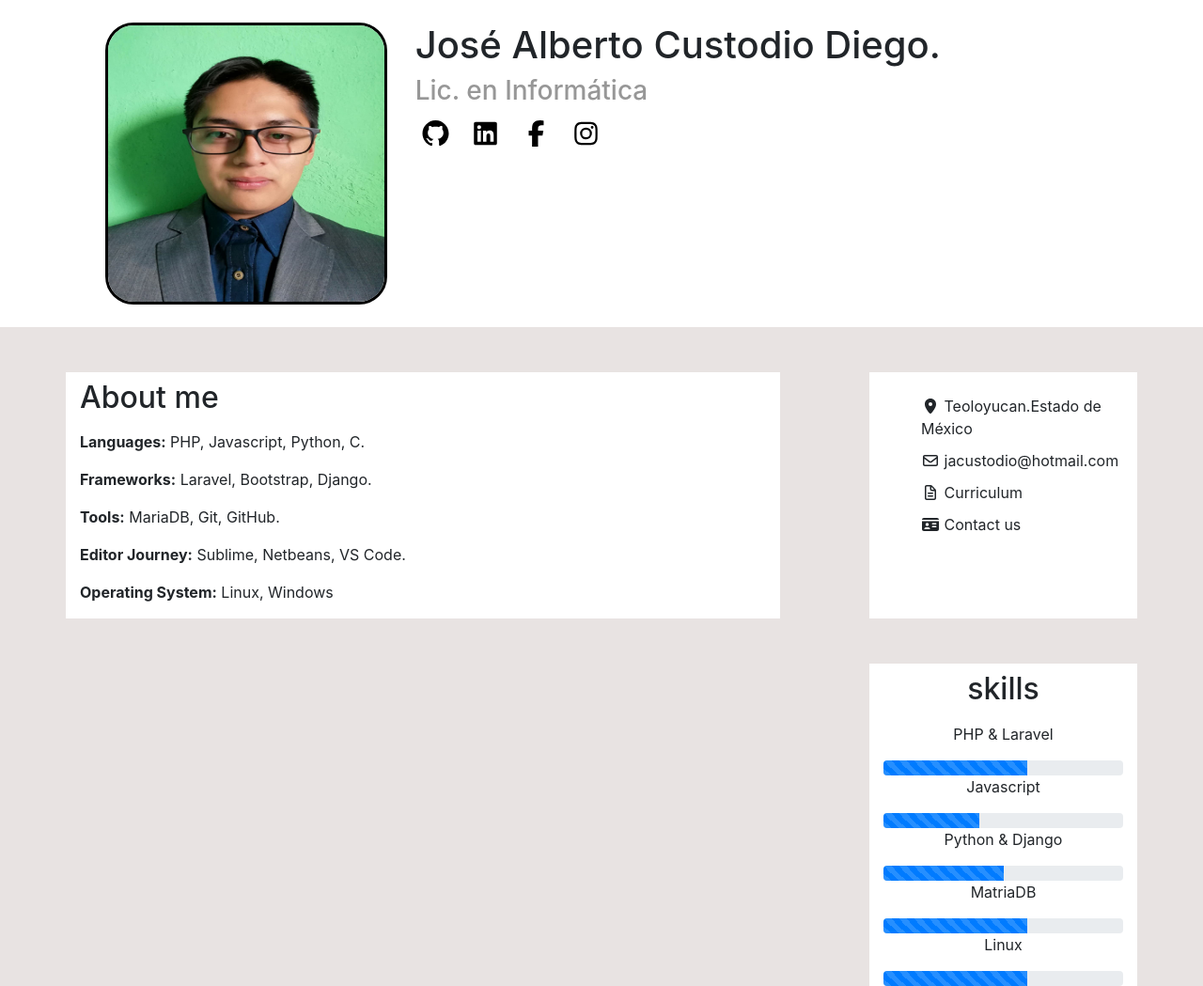
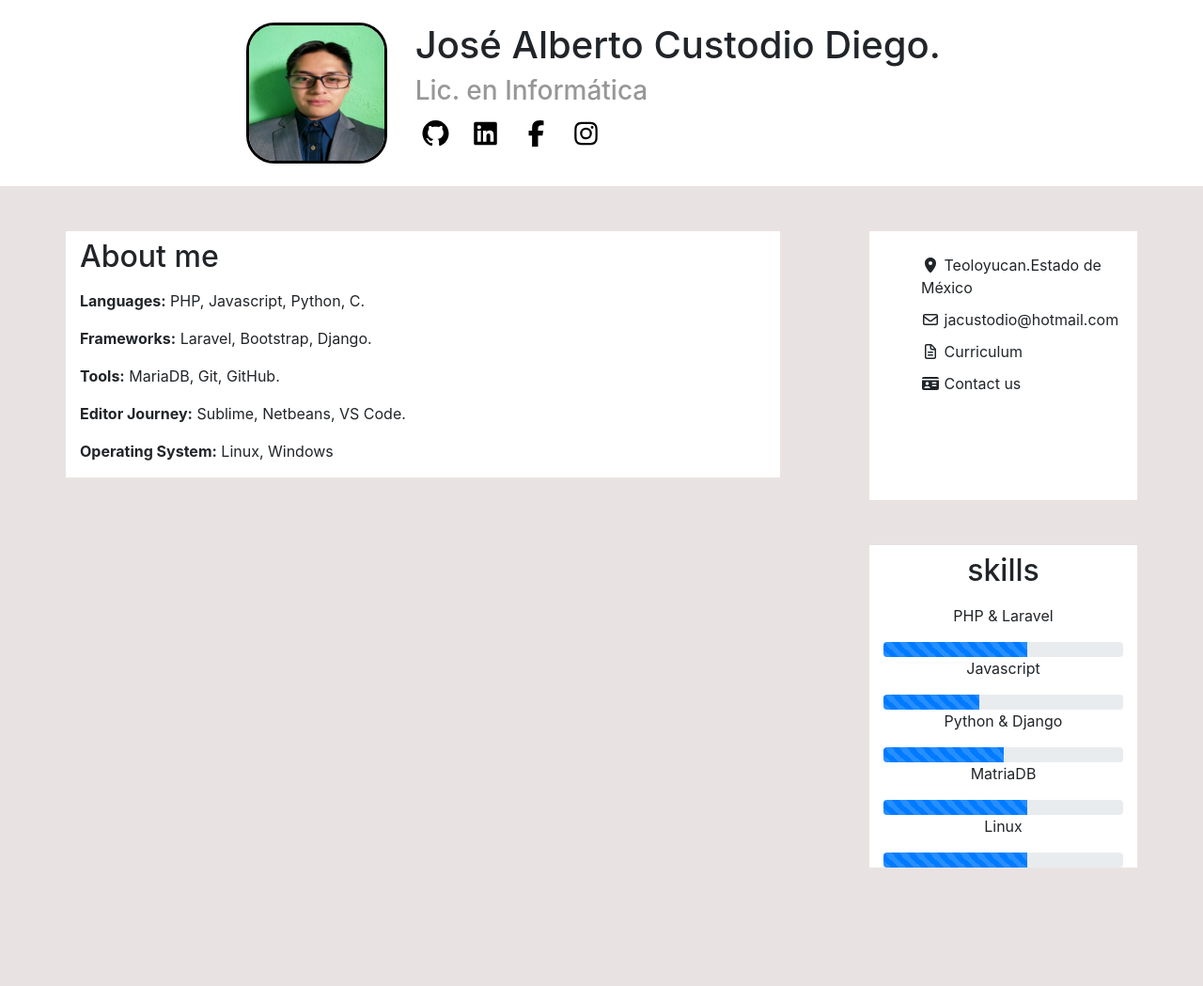
Before and after one commit to JACustodioD/portafolio, a plain HTML site: page index.html in a window 1280 px wide. Shown: the whole page at 94% size. After the commit the page ends 923 px from the top, so only its background shows below. Drawn offline with nearby package versions, Linux system fonts and the light colour scheme.

Commit message:
resize the image

```diff
--- a/css/style.css
+++ b/css/style.css
@@ -5,8 +5,8 @@ header{
 	background-color: white;
 }
 img{
-	width: 300px;
-	height: 300px;
+	width: 150px;
+	height: 150px;
 	border: solid black;
 	border-radius: 30px;
 }
--- a/index.html
+++ b/index.html
@@ -36,7 +36,7 @@
 
     <section class="mt-5 container">
     		<div class="row">
-    			<div class="col-12 col-md-8 aboutMe">
+    			<div class="col-12 col-md-8 mb-4 aboutMe">
     				<h2 class="mb-3 mt-2">About me </h2>
     				<p><b>Languages:</b> PHP, Javascript, Python, C.</p>
 					<p><b>Frameworks:</b> Laravel, Bootstrap, Django.</p>
```
